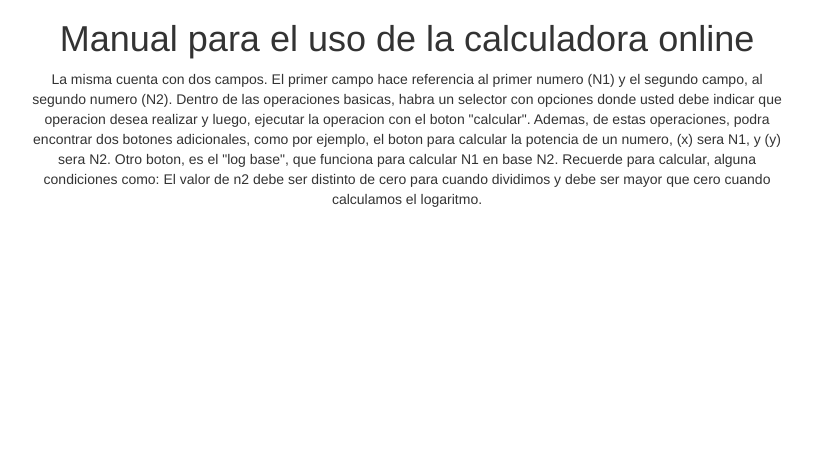
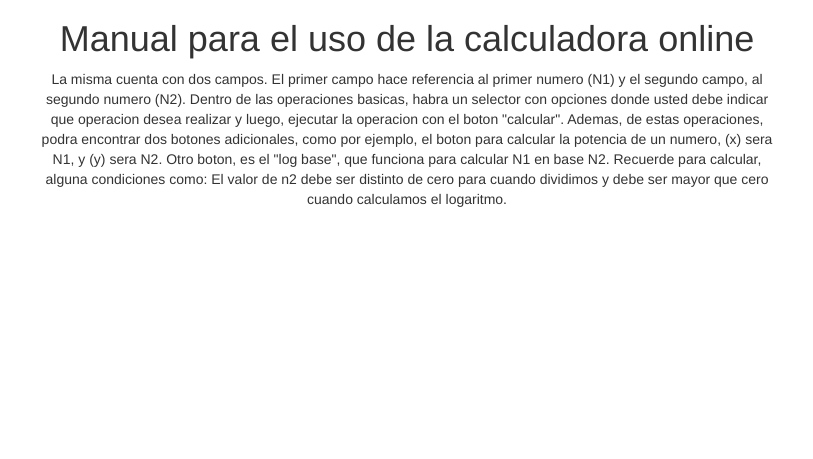
Before and after one commit to JoaquinLoiza/trabajoEspecialTio, a PHP site: page /index.php?action=ayuda in a window 1280 px wide. Shown: the part 186-645 px from the top of the page, without its empty margins (233-1046 px from the left). Run offline with PHP 8.4, Linux system fonts and the light colour scheme.

Commit message:
se agrego la clase container a div general

```diff
--- a/templates/ayuda.tpl
+++ b/templates/ayuda.tpl
@@ -1,5 +1,5 @@
 {include "header.tpl"}
-    <div class="cont_ayuda">
+    <div class="cont_ayuda container">
         <h1>Manual para el uso de la calculadora online</h1>
         <p>La misma cuenta con dos campos.
         El primer campo hace referencia al primer numero (N1) y el segundo campo, al segundo numero (N2).
```
